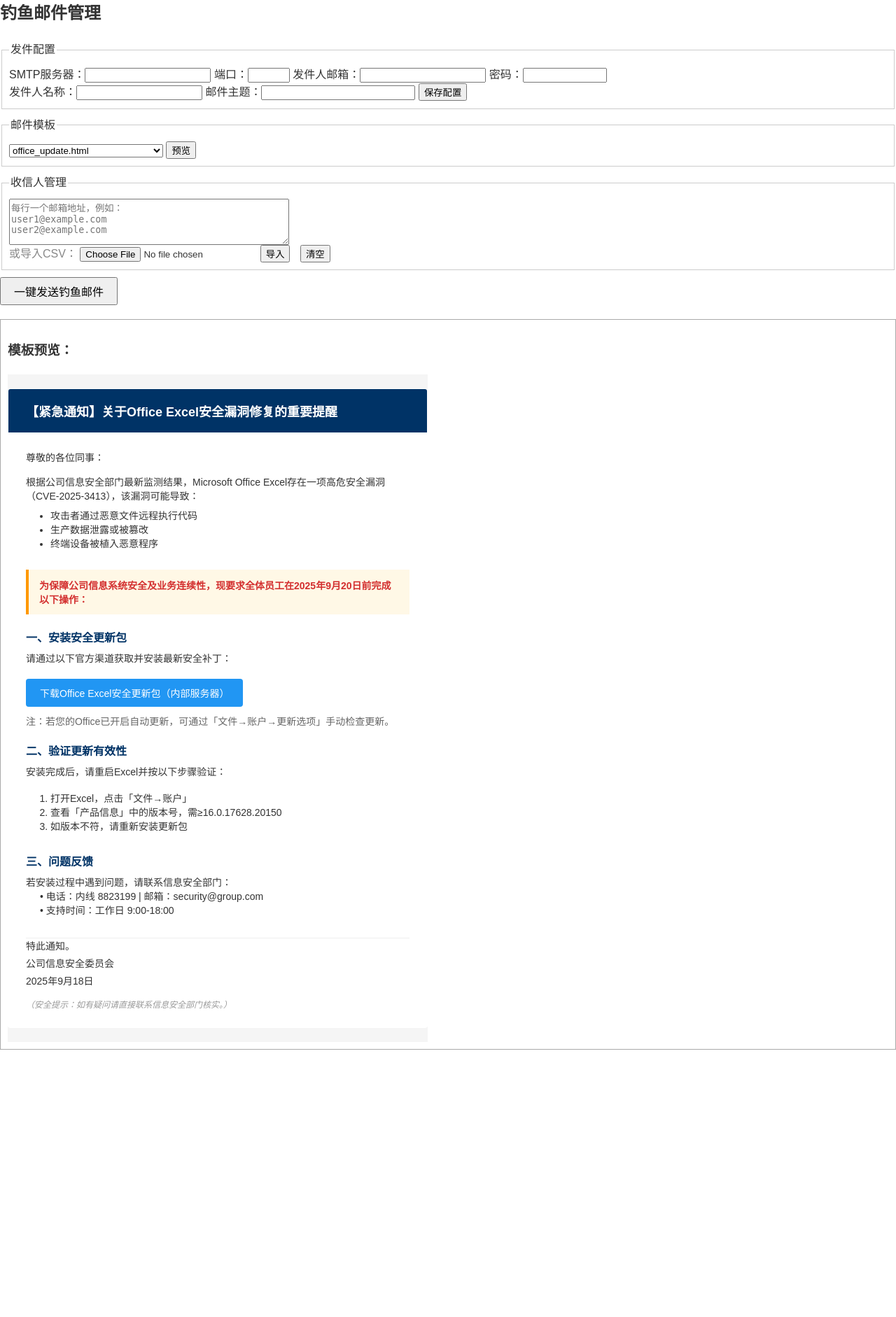
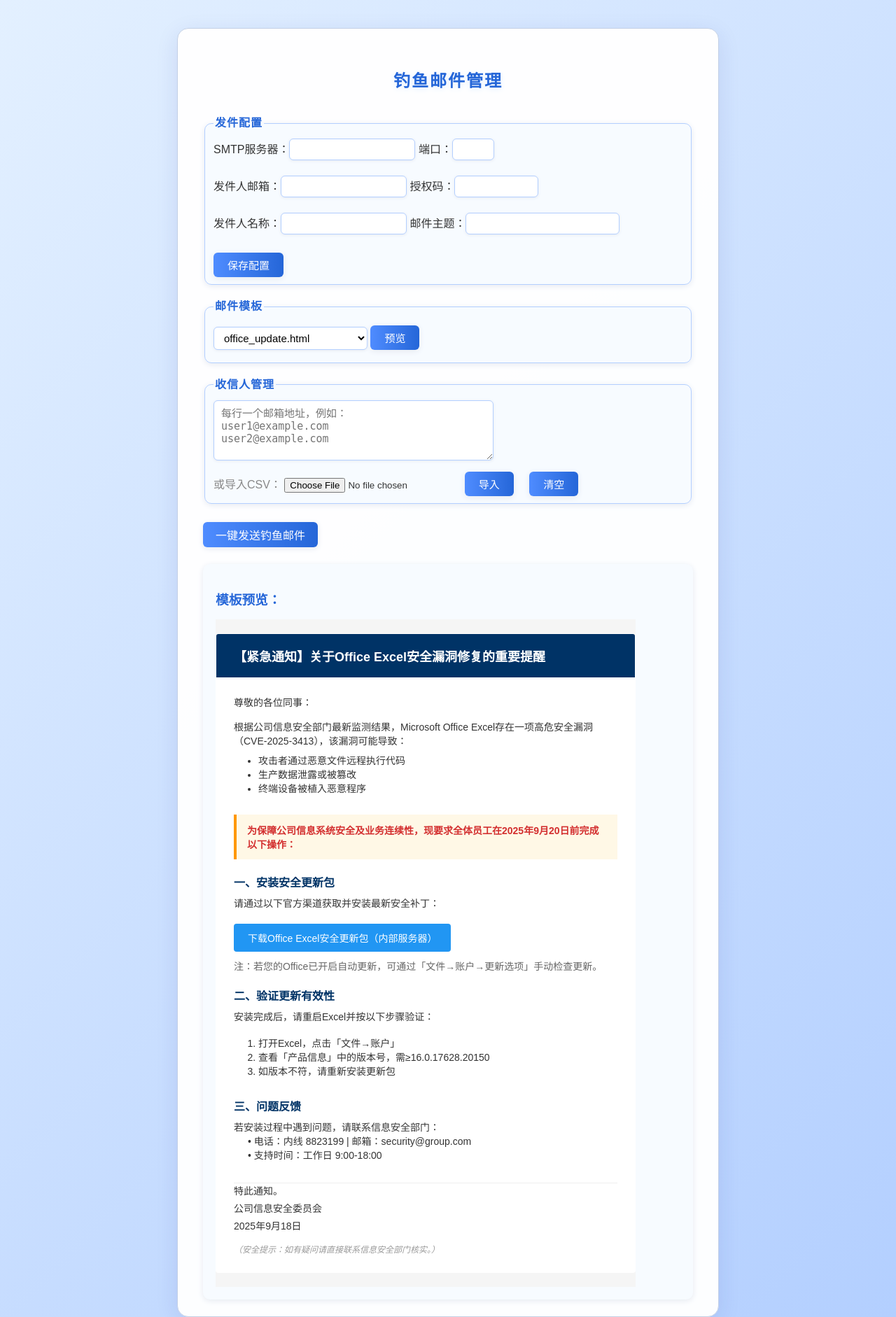
Before and after one commit to EVILELLY/Only-Fish, a Flask app: a page that uses app/templates/admin/email_manager.html in a window 1280 px wide. Shown: the whole page at 70% size. Before the commit the page ends 1500 px from the top, so only its background shows below. Run offline with Flask 3, Linux system fonts and the light colour scheme.

Commit message:
更新项目：本地优化和调整

```diff
--- a/app/routes/admin_routes.py
+++ b/app/routes/admin_routes.py
@@ -105,6 +105,7 @@
                             logger.info(f'即将写入: name={name}, email={email}')
                             emp = Employee(name=name, email=email)
                             db.session.add(emp)
+                            exist_emails.add(email)  # 立即加入已存在集合，防止本次重复
                     try:
                         db.session.commit()
                         logger.info('db.session.commit()成功')
--- a/app/templates/admin/email_manager.html
+++ b/app/templates/admin/email_manager.html
@@ -1,16 +1,114 @@
+<head>
+  <title>邮件管理页面</title>
+  <style>
+    body {
+      background: linear-gradient(135deg, #e3f0ff 0%, #b3cfff 100%);
+      font-family: 'Segoe UI', 'PingFang SC', 'Hiragino Sans GB', Arial, sans-serif;
+      min-height: 100vh;
+    }
+    .blue-container {
+      max-width: 700px;
+      margin: 40px auto 0 auto;
+      background: rgba(255,255,255,0.97);
+      border-radius: 16px;
+      box-shadow: 0 8px 32px 0 rgba(31,38,135,0.10);
+      padding: 36px 36px 24px 36px;
+      border: 1.5px solid #c3d0e6;
+    }
+    h2 {
+      text-align: center;
+      font-weight: 600;
+      color: #2566d8;
+      letter-spacing: 2px;
+      margin-bottom: 28px;
+      text-shadow: 0 2px 8px #e3f0ff;
+    }
+    fieldset {
+      border-radius: 10px;
+      border: 1.5px solid #b3cfff;
+      background: #f7fbff;
+      margin-bottom: 18px;
+      box-shadow: 0 2px 8px #e6eaf1;
+    }
+    legend {
+      color: #2566d8;
+      font-weight: bold;
+      letter-spacing: 1px;
+    }
+    input[type="text"], input[type="password"], select, textarea {
+      border: 1.5px solid #b3cfff;
+      border-radius: 6px;
+      padding: 6px 10px;
+      font-size: 15px;
+      background: #fff;
+      margin: 4px 0 8px 0;
+      outline: none;
+      transition: border 0.2s, box-shadow 0.2s;
+      box-shadow: 0 1px 4px #e6eaf1;
+    }
+    input[type="text"]:focus, input[type="password"]:focus, select:focus, textarea:focus {
+      border: 1.5px solid #2566d8;
+      box-shadow: 0 0 8px #e3f0ff;
+    }
+    button {
+      background: linear-gradient(90deg, #4f8cff 0%, #2566d8 100%);
+      color: #fff;
+      border: none;
+      border-radius: 6px;
+      padding: 7px 20px;
+      font-size: 15px;
+      font-weight: 500;
+      margin-top: 8px;
+      margin-right: 8px;
+      cursor: pointer;
+      box-shadow: 0 2px 8px #e6eaf1;
+      transition: background 0.2s, color 0.2s;
+    }
+    button:hover {
+      background: linear-gradient(90deg, #2566d8 0%, #4f8cff 100%);
+      color: #fff;
+    }
+    .template-preview {
+      border-radius: 10px;
+      background: #f7fbff;
+      box-shadow: 0 2px 8px #e6eaf1;
+      padding: 18px;
+      margin-top: 24px;
+    }
+    .template-preview h3 {
+      color: #2566d8;
+      margin-bottom: 12px;
+    }
+    .send-result {
+      margin-top: 20px;
+      color: #2566d8;
+      font-weight: bold;
+      text-align: center;
+    }
+  </style>
+</head>
+
+<body>
+<div class="blue-container">
   <h2>钓鱼邮件管理</h2>
   <form method="post" enctype="multipart/form-data" style="margin-bottom:20px;">
-  <fieldset style="border:1px solid #ccc;padding:10px;margin-bottom:10px;">
+    <fieldset>
       <legend>发件配置</legend>
+      <div style="margin-bottom:10px;">
         SMTP服务器：<input type="text" name="smtp_server" value="{{ smtp_server }}" style="width:180px;">
         端口：<input type="text" name="smtp_port" value="{{ smtp_port }}" style="width:60px;">
+      </div>
+      <div style="margin-bottom:10px;">
         发件人邮箱：<input type="text" name="sender_email" value="{{ sender_email }}" style="width:180px;">
-    密码：<input type="password" name="sender_pass" value="{{ sender_pass }}" style="width:120px;">
-    <br>发件人名称：<input type="text" name="sender_name" value="{{ sender_name }}" style="width:180px;">
+        授权码：<input type="password" name="sender_pass" value="{{ sender_pass }}" style="width:120px;">
+      </div>
+      <div style="margin-bottom:10px;">
+        发件人名称：<input type="text" name="sender_name" value="{{ sender_name }}" style="width:180px;">
         邮件主题：<input type="text" name="mail_subject" value="{{ mail_subject }}" style="width:220px;">
+      </div>
       <button type="submit" name="action" value="save_config">保存配置</button>
     </fieldset>
-  <fieldset style="border:1px solid #ccc;padding:10px;margin-bottom:10px;">
+    <fieldset>
       <legend>邮件模板</legend>
       <select name="template_name" style="width:220px;">
         {% for t in templates %}
@@ -19,7 +117,7 @@
       </select>
       <button type="submit" name="action" value="preview_template">预览</button>
     </fieldset>
-  <fieldset style="border:1px solid #ccc;padding:10px;margin-bottom:10px;">
+    <fieldset>
       <legend>收信人管理</legend>
       <textarea name="recipients" rows="4" style="width:400px;" placeholder="每行一个邮箱地址，例如：&#10;user1@example.com&#10;user2@example.com">{{ recipients }}</textarea>
       <br>
@@ -31,13 +129,16 @@
     <button type="submit" name="action" value="send_mail" style="font-size:16px;padding:6px 18px;">一键发送钓鱼邮件</button>
   </form>
 
+
   {% if template_html %}
-<div style="border:1px solid #aaa;padding:10px;margin-top:20px;">
+  <div class="template-preview">
     <h3>模板预览：</h3>
     <div style="background:#fff;max-width:600px;overflow:auto;">{{ template_html|safe }}</div>
   </div>
   {% endif %}
 
   {% if send_result %}
-<div style="margin-top:20px;color:green;">{{ send_result }}</div>
+  <div class="send-result">{{ send_result }}</div>
   {% endif %}
+  </div>
+  </body>
```
Also changed, not shown: app/__init__.py (+26 -6 lines), app/templates/admin/creds_list.html (+78 -9 lines). Lines whose indentation alone changed are shown as unchanged.
